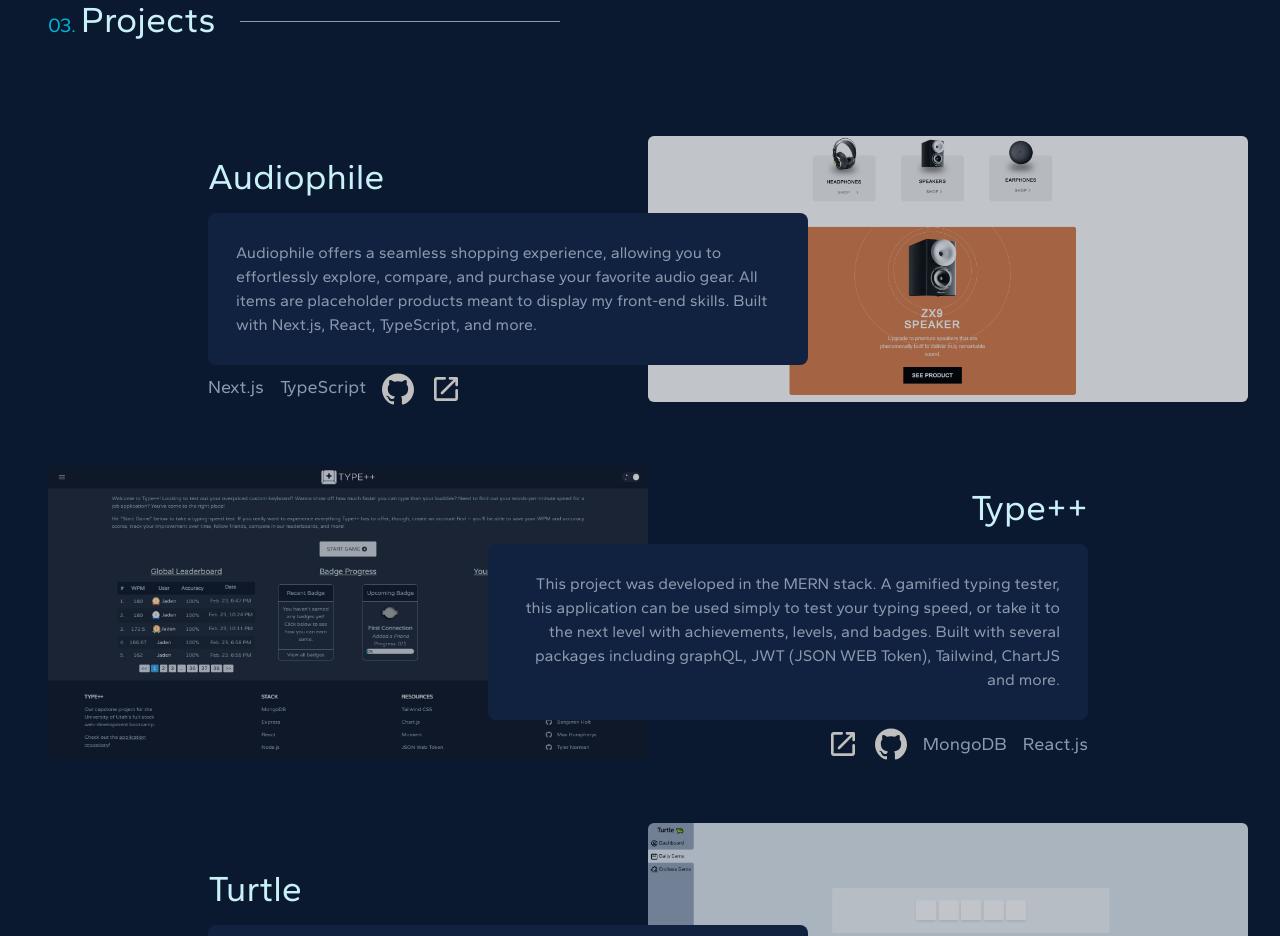
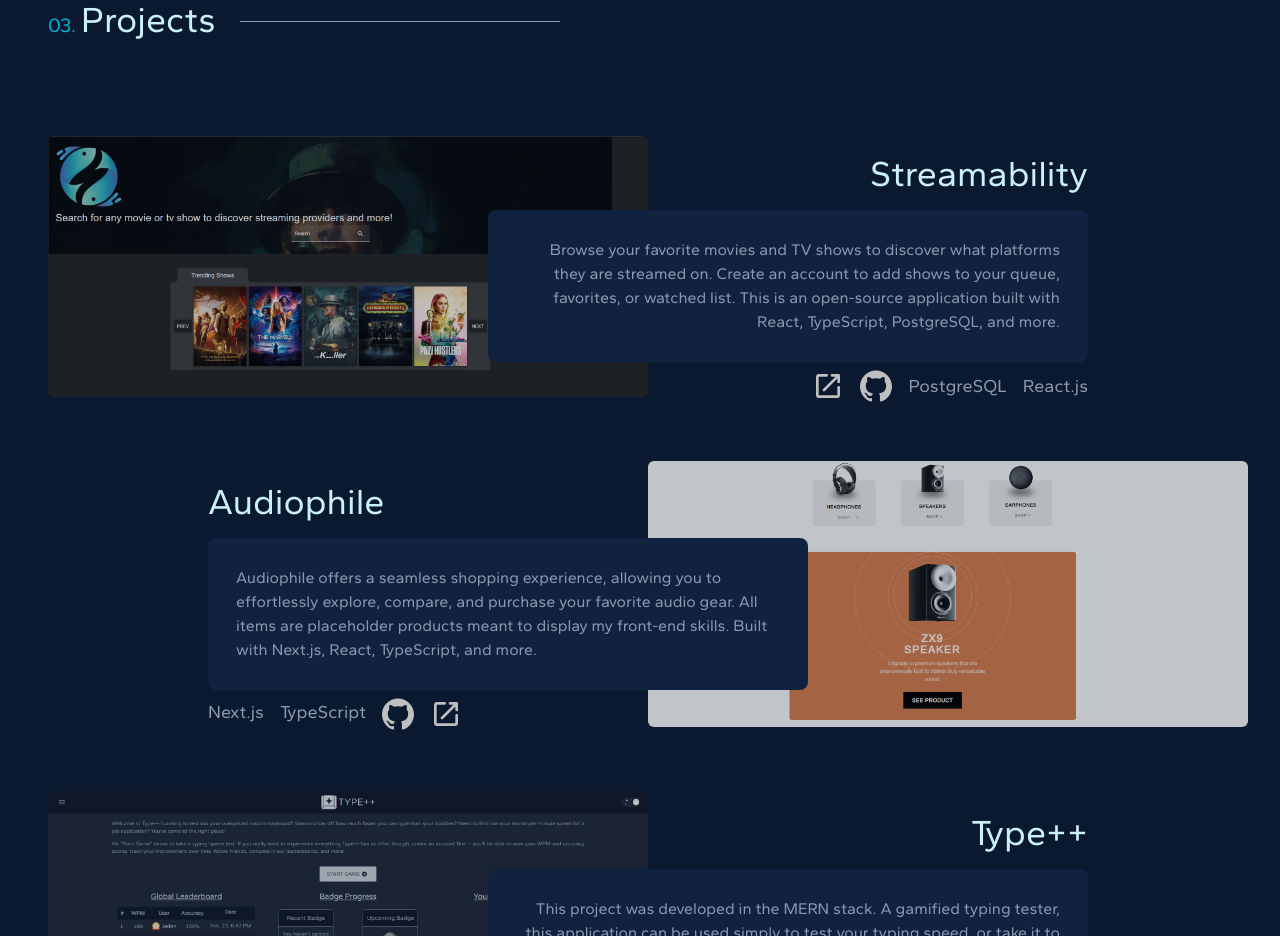
Before and after one commit to maxh1231/portfolio, a React (Create React App) app: page / in a window 1280 px wide. Shown: the part 1880-2816 px from the top of the page. Built offline with nearby package versions, Linux system fonts and the light colour scheme.

Commit message:
add Streamability

```diff
--- a/src/components/Projects/Projects.jsx
+++ b/src/components/Projects/Projects.jsx
@@ -1,9 +1,10 @@
-import audiophile from '../../assets/audiophile2.png'
-import no1fan from '../../assets/no1fan.JPG'
-import turtle from '../../assets/turtle.JPG'
-import typeplusplus from '../../assets/type++.JPG'
-import github from '../../assets/github.svg'
-import exlink from '../../assets/external-link.svg'
+import audiophile from '../../assets/audiophile2.png';
+import no1fan from '../../assets/no1fan.JPG';
+import turtle from '../../assets/turtle.JPG';
+import typeplusplus from '../../assets/type++.JPG';
+import streamability from '../../assets/streamability.png';
+import github from '../../assets/github.svg';
+import exlink from '../../assets/external-link.svg';
 
 const Projects = () => {
     return (
@@ -17,6 +18,34 @@
             </div>
 
             <div>
+
+                <div className="flex flex-col lg:flex-row text-right mb-16 items-center">
+                    <div className=" main rounded-md ">
+                        <div className="hidden lg:block overlay rounded-md ">
+                            <a href="https://streamability.vercel.app/" target="_blank" rel="noreferrer">
+                                <img src={streamability} alt="streamability project" className='rounded-md'></img>
+                            </a>
+                        </div>
+                    </div>
+                    <div className="flex flex-col ">
+                        <div className="relative lg:right-40 text-2xl md:text-4xl text-blue-white my-4">Streamability</div>
+                        <a href="https://streamability.vercel.app/" target="blank" className=''>
+                            <div className="relative lg:right-40 top-0 w-[150px] xs:w-[300px] md:w-[600px] text-base text-grey bg-dark-blue-bg p-7 rounded-lg bg-dark-blue-bg">
+                                Browse your favorite movies and TV shows to discover what platforms they are streamed on. Create an account to add shows to your queue, favorites, or watched list. This is an open-source application built with React, TypeScript, PostgreSQL, and more.
+                            </div>
+                        </a>
+                        <div className="flex flex-row-reverse items-center relative lg:right-40 top-2 text-lg">
+                            <span className="text-grey ml-4">React.js</span>
+                            <span className="text-grey ml-4">PostgreSQL</span>
+                            <a href='https://github.com/Thenlie/Streamability' target="_blank" rel="noreferrer">
+                                <img src={github} alt="github logo" className='ml-4 github w-[32px] h-[32px]' />
+                            </a>
+                            <a href='https://streamability.vercel.app/' target="_blank" rel="noreferrer">
+                                <img src={exlink} alt="github logo" className='github w-[32px] h-[32px]' />
+                            </a>
+                        </div>
+                    </div>
+                </div>
 
                 <div className="flex flex-col lg:flex-row text-left mb-16 items-center">
                     <div>
```
Also changed, not shown: src/assets/streamability.png (added).
